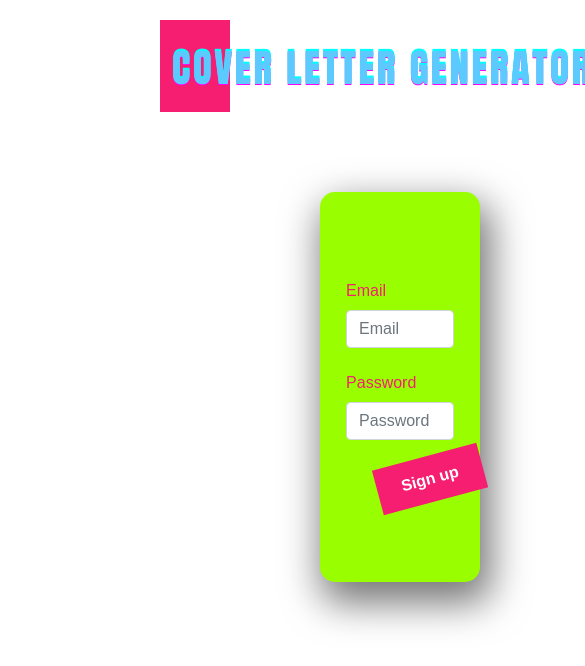
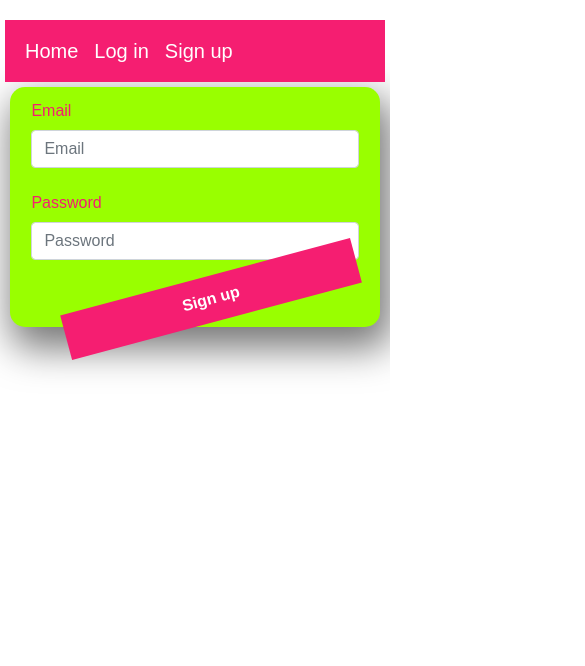
Before and after one commit to chloe4E/finalprojet-client, a React (Create React App) app: page /signup in a window 390 px wide. Shown: the top 666 px of the page, 585 px wide, since content can reach past the window. Built offline with nearby package versions, Linux system fonts and the light colour scheme; the HTML template or start-up script is replaced by a standard one.

Commit message:
add media query to styled components for a more responsive design

```diff
--- a/src/components/JobCard.jsx
+++ b/src/components/JobCard.jsx
@@ -32,6 +32,11 @@ const CoverLetterTag = styled.p`
   margin-right: 100px;
   padding: 50px;
   border-radius: 15px;
+  @media (max-width: 900px) {
+    margin-left: 5px;
+    margin-right: 5px;
+    padding: 5px;
+  }
 `;
 
 const TitleTag = styled.h1`
--- a/src/components/NavBar.jsx
+++ b/src/components/NavBar.jsx
@@ -10,23 +10,29 @@ import { Link } from "react-router-dom";
 
 const ImageTag = styled.img`
   margin-right: 50px;
+  @media (max-width: 900px) {
+    display: none;
+  }
 `;
 const NavbarTag = styled.div`
- font-family: 'Anton', sans-serif;
+  font-family: "Anton", sans-serif;
   font-size: 20px;
   margin-top: 20px;
   margin-bottom: 0;
   margin-left: 160px;
   margin-right: 160px;
-
+  @media (max-width: 900px) {
+    margin-left: 5px;
+    margin-right: 5px;
+  }
 `;
 
 const ButtonTag = styled.button`
   background-color: #99ff00;
-  color: #F51E71;
+  color: #f51e71;
   border: 0 solid #99ff00;
   display: flex;
-  font-family: 'Anton', sans-serif;
+  font-family: "Anton", sans-serif;
   font-size: 1rem;
   font-weight: 700;
   justify-content: center;
@@ -37,7 +43,6 @@ const ButtonTag = styled.button`
   transform: rotate(15deg);
   text-decoration: none;
   margin-left: 30px;
-
 `;
 
 function NavBar() {
@@ -47,7 +52,7 @@ function NavBar() {
     <NavbarTag>
       <Navbar style={{ backgroundColor: "#F51E71" }}>
         <Container>
-          <ImageTag src={logo} />
+          <ImageTag src={logo} className="navBarLogo" />
 
           <Nav className="me-auto">
             <Link style={{ color: "white" }} className="nav-link" to="/">
--- a/src/pages/AddNewJobForm.jsx
+++ b/src/pages/AddNewJobForm.jsx
@@ -12,7 +12,10 @@ const FormTag = styled.div`
 const WhiteStripes = styled.div`
   margin-left: 160px;
   margin-right: 160px;
-  margin-top: 50px;
+  @media (max-width: 900px) {
+    margin-left: 5px;
+    margin-right: 5px;
+  }
 `;
 
 const H1Tag = styled.h1`
@@ -27,8 +30,8 @@ function AddNewJobForm() {
     <WhiteStripes>
       <H1Tag>Create a new cover letter</H1Tag>
       <FormTag>
-      <WorkHistoryForm />
-  </FormTag>
+        <WorkHistoryForm />
+      </FormTag>
     </WhiteStripes>
   );
 }
--- a/src/pages/CoverLetterPage.jsx
+++ b/src/pages/CoverLetterPage.jsx
@@ -14,6 +14,12 @@ const CoverLetterTag = styled.p`
   white-space: pre-wrap;
   text-align: justify;
   border-radius: 15px;
+  @media (max-width: 900px) {
+    margin-left: 5px;
+    margin-right: 5px;
+    margin-top: 5px;
+    margin-bottom: 5px;
+  }
 `;
 
 const ButtonTag = styled.button`
@@ -50,11 +56,9 @@ const ButtonDeleteTag = styled.button`
 `;
 
 const H1Tag = styled.h1`
-
   color: #f51e71;
-margin-top: 16px;
+  margin-top: 16px;
   font-family: "Anton", sans-serif;
-
 `;
 function CoverLetterPage() {
   const { coverLetterId } = useParams();
--- a/src/pages/HomePage.jsx
+++ b/src/pages/HomePage.jsx
@@ -3,7 +3,6 @@ import styled from "styled-components";
 import { Col } from "react-bootstrap";
 import { Row } from "react-bootstrap";
 import { Card } from "react-bootstrap";
-
 
 const H1Tag = styled.h1`
   background-color: #99ff00;
@@ -26,6 +25,12 @@ const BackgroundTag = styled.div`
   margin-left: 15px;
   margin-right: 15px;
   height: 300px;
+  @media (max-width: 900px) {
+    padding-top: 5px;
+    margin-bottom: 5px;
+    margin-left: 5px;
+    margin-right: 5px;
+  }
 `;
 
 const TitleTag = styled.h3`
@@ -50,6 +55,11 @@ const CoverLetterTag = styled.p`
   margin-right: 50px;
   padding: 50px;
   border-radius: 15px;
+  @media (max-width: 900px) {
+    margin-left: 5px;
+    margin-right: 5px;
+    padding: 5px;
+  }
 `;
 
 const JustifyText = styled.p`
@@ -59,6 +69,10 @@ const JustifyText = styled.p`
 const WhiteStripes = styled.div`
   margin-left: 160px;
   margin-right: 160px;
+  @media (max-width: 900px) {
+    margin-left: 5px;
+    margin-right: 5px;
+  }
 `;
 
 function HomePage() {
@@ -89,6 +103,7 @@ function HomePage() {
               width="480"
               height="248"
               frameBorder="0"
+              className="GIF"
             ></iframe>
           </Col>
         </Row>
@@ -104,6 +119,7 @@ function HomePage() {
                 frameBorder="0"
                 class="giphy-embed"
                 allowFullScreen
+                className="GIF"
               ></iframe>
 
               <Card.Body>
@@ -123,6 +139,7 @@ function HomePage() {
                 frameBorder="0"
                 class="giphy-embed"
                 allowFullScreen
+                className="GIF"
               ></iframe>
 
               <Card.Body>
@@ -140,6 +157,7 @@ function HomePage() {
                 frameBorder="0"
                 class="giphy-embed"
                 allowFullScreen
+                className="GIF"
               ></iframe>
               <Card.Body>
                 <h5>What are you waiting for?</h5>
--- a/src/pages/LoginPage.jsx
+++ b/src/pages/LoginPage.jsx
@@ -10,7 +10,10 @@ import styled from "styled-components";
 const WhiteStripes = styled.div`
   margin-left: 160px;
   margin-right: 160px;
-  margin-top: 50px;
+  @media (max-width: 900px) {
+    margin-left: 5px;
+    margin-right: 5px;
+  }
 `;
 
 const ButtonTag = styled.button`
@@ -45,6 +48,12 @@ const FormTag = styled.div`
   margin-right: 160px;
   border-radius: 15px;
   box-shadow: 6px 16px 38px 5px rgba(0, 0, 0, 0.54);
+  @media (max-width: 900px) {
+    margin-left: 5px;
+    margin-right: 5px;
+    margin-top: 5 px;
+    padding: 5px;
+  }
 `;
 
 function LoginPage() {
--- a/src/pages/NewUserForm.jsx
+++ b/src/pages/NewUserForm.jsx
@@ -15,9 +15,11 @@ import styled from "styled-components";
 const WhiteStripes = styled.div`
   margin-left: 160px;
   margin-right: 160px;
-  margin-top: 50px;
+  @media (max-width: 900px) {
+    margin-left: 5px;
+    margin-right: 5px;
+  }
 `;
-
 function NewUserForm() {
   const { getToken, user } = useContext(AuthContext);
   const navigate = useNavigate();
--- a/src/pages/ProfileLandingPage.jsx
+++ b/src/pages/ProfileLandingPage.jsx
@@ -31,6 +31,10 @@ const ButtonTag = styled.button`
 const WhiteStripes = styled.div`
   margin-left: 160px;
   margin-right: 160px;
+  @media (max-width: 900px) {
+    margin-left: 5px;
+    margin-right: 5px;
+  }
 `;
 
 function ProfileLandingPage() {
--- a/src/pages/SignUpPage.jsx
+++ b/src/pages/SignUpPage.jsx
@@ -9,7 +9,10 @@ import styled from "styled-components";
 const WhiteStripes = styled.div`
   margin-left: 160px;
   margin-right: 160px;
-  margin-top: 50px;
+  @media (max-width: 900px) {
+    margin-left: 5px;
+    margin-right: 5px;
+  }
 `;
 const FormTag = styled.div`
   font-family: "Anton", sans-serif;
@@ -25,6 +28,12 @@ const FormTag = styled.div`
   margin-right: 160px;
   border-radius: 15px;
   box-shadow: 6px 16px 38px 5px rgba(0, 0, 0, 0.54);
+  @media (max-width: 900px) {
+    margin-left: 5px;
+    margin-right: 5px;
+    margin-top: 5px;
+    padding: 5px;
+  }
 `;
 
 const ButtonTag = styled.button`
--- a/src/styles.css
+++ b/src/styles.css
@@ -25,9 +25,7 @@
   src: url(../public/LasEnter_PersonalUseOnly.ttf);
 }
 
-
-
-@import url('https://fonts.googleapis.com/css2?family=Anton&family=Varela+Round&display=swap');
+@import url("https://fonts.googleapis.com/css2?family=Anton&family=Varela+Round&display=swap");
 
 h1,
 h2,
@@ -35,9 +33,21 @@ h3,
 h4,
 h5,
 h6 {
-  font-family: 'Anton', sans-serif;
+  font-family: "Anton", sans-serif;
 }
 
 p {
   font-family: monospace;
 }
+
+@media screen and (max-width: 900px) {
+  .navBarLogo {
+    display: none;
+  }
+}
+
+@media screen and (max-width: 900px) {
+  .GIF {
+    display: none;
+  }
+}
```
